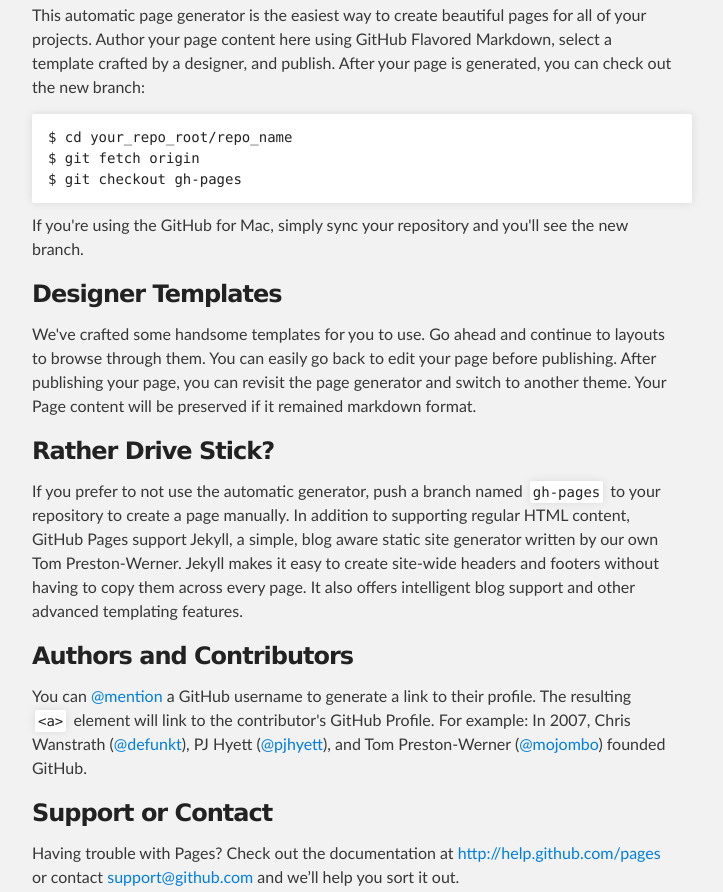
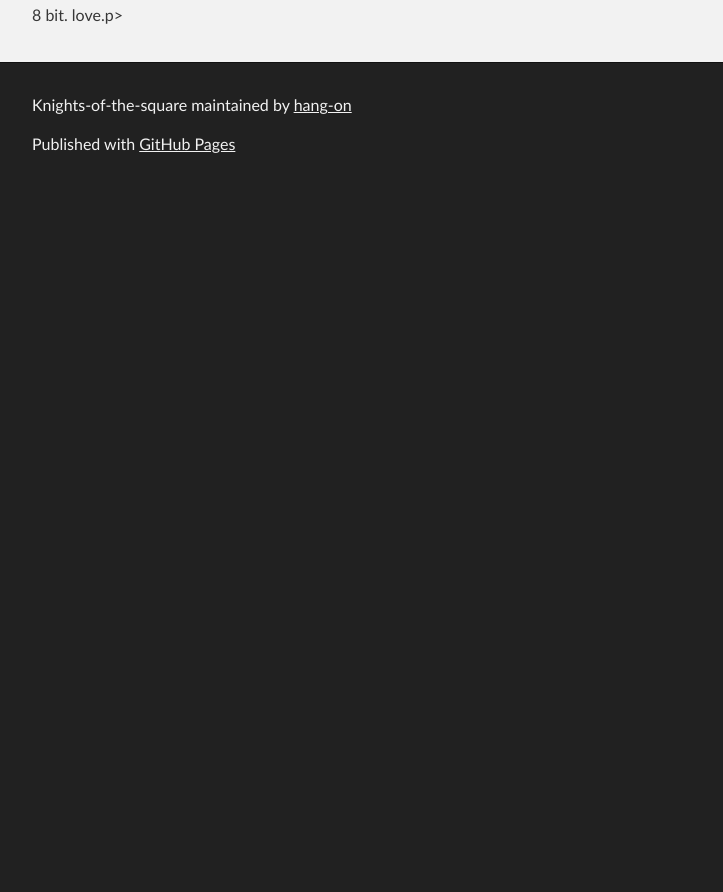
Before and after one commit to hang-on/knights-of-the-square, a plain HTML site: page index.html in a window 1280 px wide. Shown: the part 303-1195 px from the top of the page, without its empty margins (288-1011 px from the left). After the commit the page ends 800 px from the top, so only its background shows below. Drawn offline with Linux system fonts and the light colour scheme.

Commit message:
Update index.html
Deleting pre-made stuff

```diff
--- a/index.html
+++ b/index.html
@@ -34,34 +34,8 @@
         <h3>
 <a name="welcome-to-github-pages" class="anchor" href="#welcome-to-github-pages"><span class="octicon octicon-link"></span></a>Welcome to GitHub Pages.</h3>
 
-<p>This automatic page generator is the easiest way to create beautiful pages for all of your projects. Author your page content here using GitHub Flavored Markdown, select a template crafted by a designer, and publish. After your page is generated, you can check out the new branch:</p>
+<p>8 bit. love.p>
 
-<pre><code>$ cd your_repo_root/repo_name
-$ git fetch origin
-$ git checkout gh-pages
-</code></pre>
-
-<p>If you're using the GitHub for Mac, simply sync your repository and you'll see the new branch.</p>
-
-<h3>
-<a name="designer-templates" class="anchor" href="#designer-templates"><span class="octicon octicon-link"></span></a>Designer Templates</h3>
-
-<p>We've crafted some handsome templates for you to use. Go ahead and continue to layouts to browse through them. You can easily go back to edit your page before publishing. After publishing your page, you can revisit the page generator and switch to another theme. Your Page content will be preserved if it remained markdown format.</p>
-
-<h3>
-<a name="rather-drive-stick" class="anchor" href="#rather-drive-stick"><span class="octicon octicon-link"></span></a>Rather Drive Stick?</h3>
-
-<p>If you prefer to not use the automatic generator, push a branch named <code>gh-pages</code> to your repository to create a page manually. In addition to supporting regular HTML content, GitHub Pages support Jekyll, a simple, blog aware static site generator written by our own Tom Preston-Werner. Jekyll makes it easy to create site-wide headers and footers without having to copy them across every page. It also offers intelligent blog support and other advanced templating features.</p>
-
-<h3>
-<a name="authors-and-contributors" class="anchor" href="#authors-and-contributors"><span class="octicon octicon-link"></span></a>Authors and Contributors</h3>
-
-<p>You can <a href="https://github.com/blog/821" class="user-mention">@mention</a> a GitHub username to generate a link to their profile. The resulting <code>&lt;a&gt;</code> element will link to the contributor's GitHub Profile. For example: In 2007, Chris Wanstrath (<a href="https://github.com/defunkt" class="user-mention">@defunkt</a>), PJ Hyett (<a href="https://github.com/pjhyett" class="user-mention">@pjhyett</a>), and Tom Preston-Werner (<a href="https://github.com/mojombo" class="user-mention">@mojombo</a>) founded GitHub.</p>
-
-<h3>
-<a name="support-or-contact" class="anchor" href="#support-or-contact"><span class="octicon octicon-link"></span></a>Support or Contact</h3>
-
-<p>Having trouble with Pages? Check out the documentation at <a href="http://help.github.com/pages">http://help.github.com/pages</a> or contact <a href="mailto:support@github.com">support@github.com</a> and we’ll help you sort it out.</p>
       </section>
     </div>
 
```
